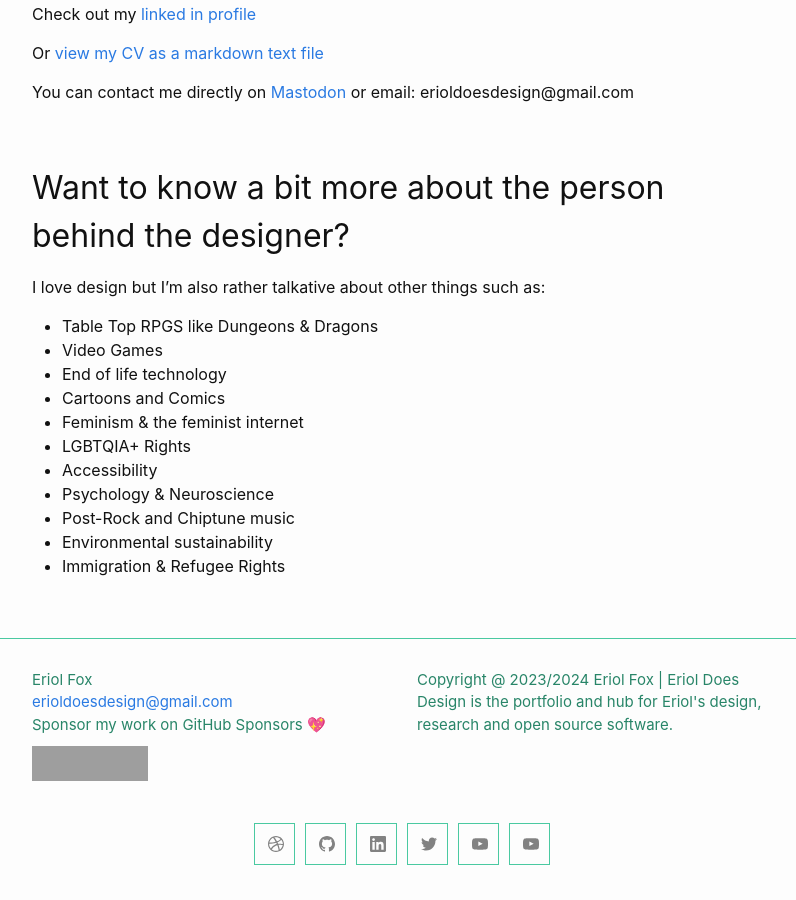
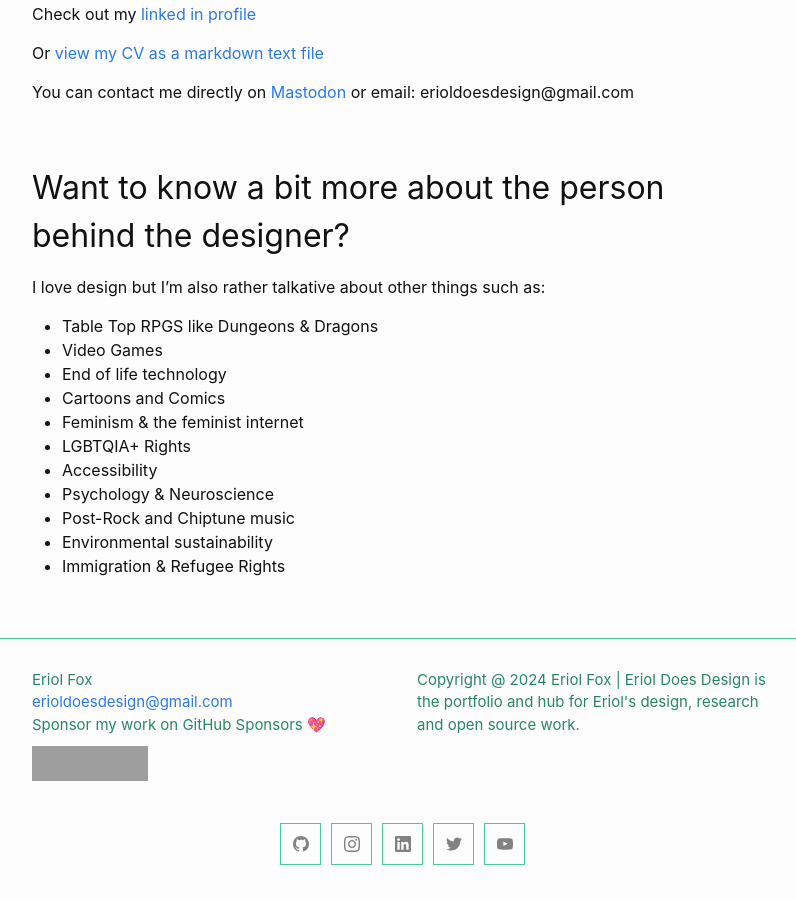
Before and after one commit to Erioldoesdesign/erioldoesdesign.github.io, a Jekyll site: the page built from about.md, in a window 1280 px wide and 900 px high, scrolled down 1543 px. Shown: the whole window, without its empty margins (238-1034 px from the left). Built offline with Jekyll 4.4.1, drawn with Linux system fonts in a browser that asks for light colours; some of the changed lines change nothing that is shown; grey boxes are pictures that could not be loaded.

Commit message:
Update _config.yml

```diff
--- a/_config.yml
+++ b/_config.yml
@@ -3,7 +3,7 @@ author:
   name: Eriol Fox
   email: erioldoesdesign@gmail.com
 description: > # this means to ignore newlines until "show_excerpts:"
-  Copyright @ 2023/2024 Eriol Fox | Eriol Does Design is the portfolio and hub for Eriol's design, research and open source software.
+  Copyright @ 2024 Eriol Fox | Eriol Does Design is the portfolio and hub for Eriol's design, research and open source work.
 
 show_excerpts: false # set to true to show excerpts on the homepage
 
@@ -17,13 +17,13 @@ minima:
     twitter: erioldoesdesign
     github:  erioldoesdesign
     # devto: jekyll
-    dribbble: erioldoesdesign
+    # dribbble: erioldoesdesign
     # facebook: jekyll
     # flickr:   jekyll
-    # instagram: eriolfox
+    instagram: eriolfox
     linkedin: eriolfox
     # pinterest: jekyll
-    youtube: erioldoesdesign1326
+    # youtube:
     youtube_channel: UCZdlFO4kG6MsaZxWJi-1GLQ
     youtube_channel_name: Eriol Does Design
     # telegram: jekyll
@@ -33,7 +33,7 @@ minima:
     twitch: erioldoesdesign
 
     # Mastodon instances
-    mastodon:
+    mastodon: username
     username: erioldoesdesign
     instance: hachyderm.io
     # - username: jekyll2
```
